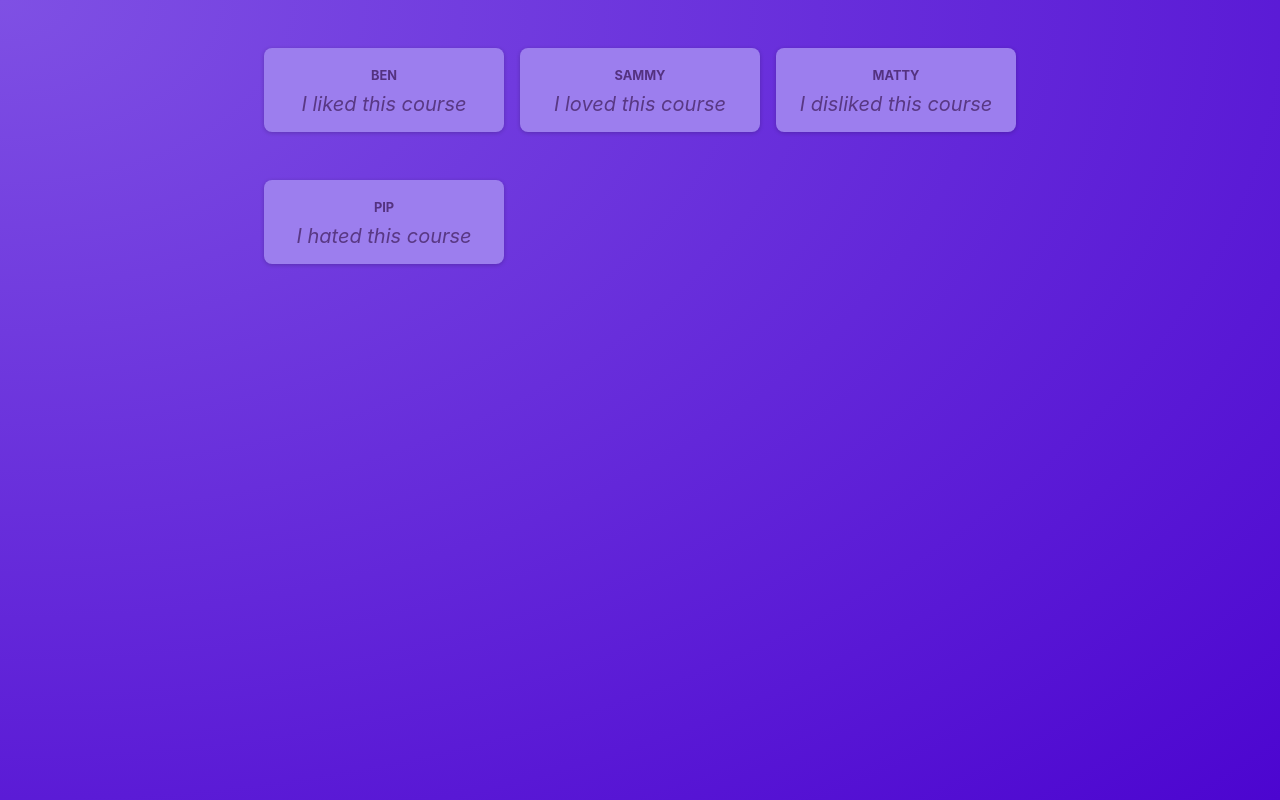
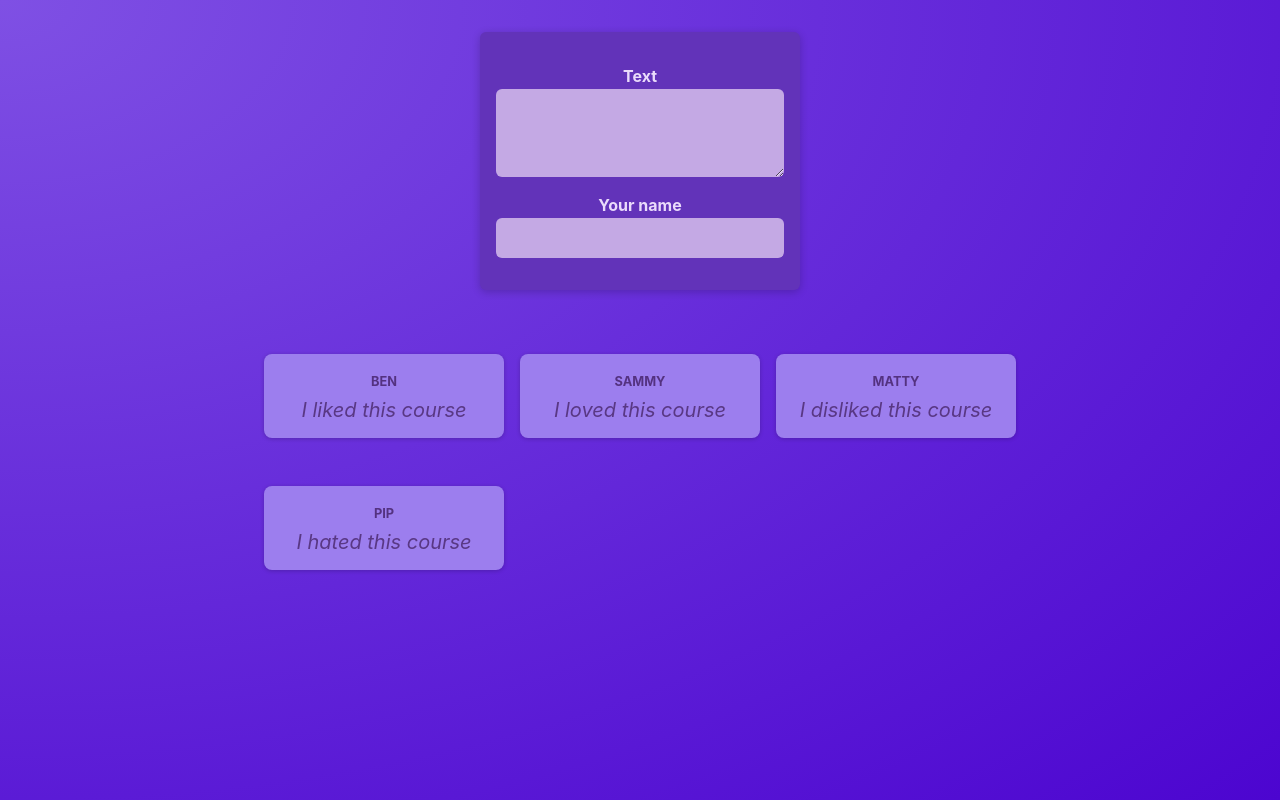
Before and after one commit to BenRoss92/academind-react-complete-guide-2023-course-section-29-summary, a React (Vite) app: page / in a window 1280 px wide. Built offline with nearby package versions, Linux system fonts and the light colour scheme.

Commit message:
Add basic NewPost component + CSS
- Copied from here: https://github.com/academind/react-complete-guide-code/blob/zz-reactjs-summary-updated/extra-files/NewPost.jsx

```diff
--- a/src/App.jsx
+++ b/src/App.jsx
@@ -1,4 +1,4 @@
-import { Post } from './components/Post';
+import { NewPost } from './components/NewPost';
 import { PostList } from './components/PostList';
 import { useState } from 'react';
 
@@ -13,6 +13,7 @@
 
   return (
     <main>
+      <NewPost/>
       <PostList postsData={postsData}/>
     </main>
   );
--- /dev/null
+++ b/src/components/NewPost.jsx
@@ -0,0 +1,16 @@
+import classes from './NewPost.module.css';
+
+export function NewPost() {
+  return (
+    <form className={classes.form}>
+      <p>
+        <label htmlFor="body">Text</label>
+        <textarea id="body" required rows={3} />
+      </p>
+      <p>
+        <label htmlFor="name">Your name</label>
+        <input type="text" id="name" required />
+      </p>
+    </form>
+  );
+}
--- /dev/null
+++ b/src/components/NewPost.module.css
@@ -0,0 +1,55 @@
+.form {
+  background-color: #6233b9;
+  padding: 1rem;
+  width: 20rem;
+  margin: 2rem auto;
+  border-radius: 6px;
+  box-shadow: 0 2px 8px rgba(0, 0, 0, 0.2);
+}
+
+.form label {
+  display: block;
+  margin-bottom: 0.05rem;
+  color: #eadbfb;
+  font-weight: bold;
+}
+
+.form input,
+.form textarea {
+  display: block;
+  width: 100%;
+  font: inherit;
+  padding: 0.5rem;
+  border-radius: 6px;
+  border: none;
+  background-color: #c4a9e4;
+  color: #28262c;
+}
+
+.actions {
+  display: flex;
+  justify-content: flex-end;
+  gap: 0.5rem;
+}
+
+.actions button {
+  cursor: pointer;
+  font: inherit;
+  padding: 0.5rem 1.5rem;
+  border: none;
+  border-radius: 4px;
+  background-color: #34036c;
+  color: #e5d5f7;
+}
+
+.actions button:hover {
+  background-color: #23014a;
+}
+
+.actions button[type='button'] {
+  background-color: transparent;
+}
+
+.actions button[type='button']:hover {
+  color: #d1bee6;
+}
```
